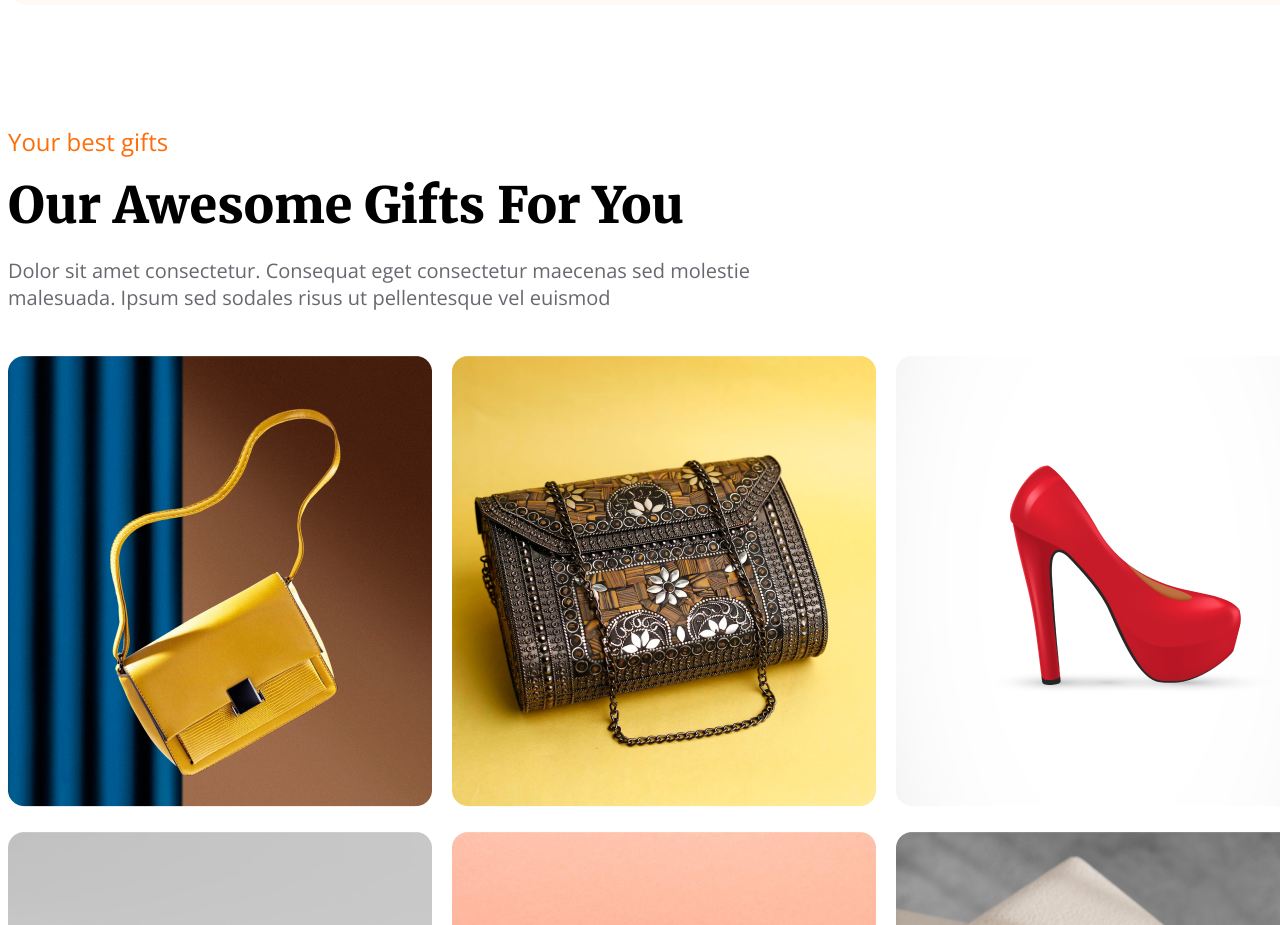
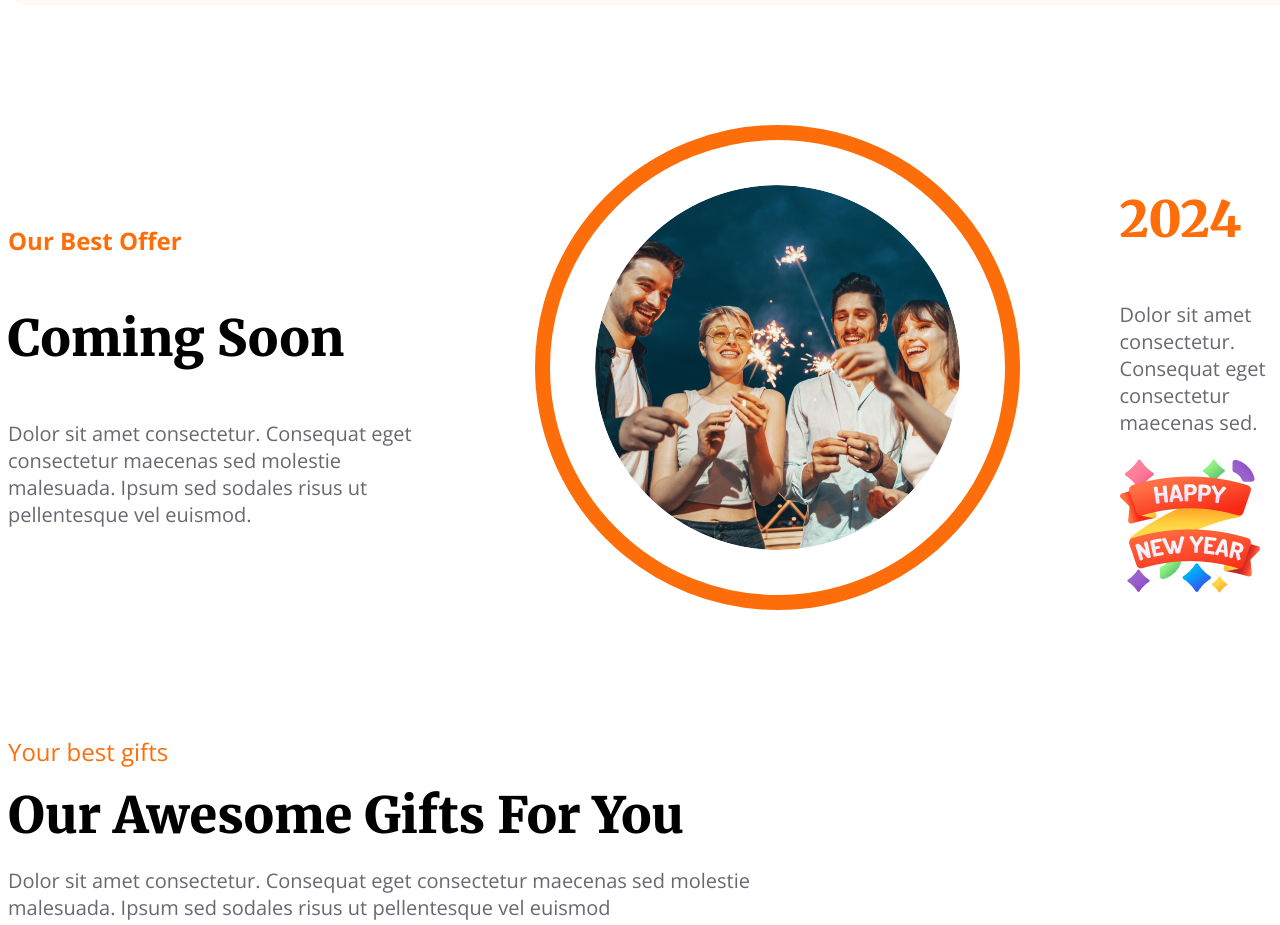
Before and after one commit to suvon4d/B9A-Assignment, a plain HTML site: page index.html in a window 1280 px wide. Shown: the part 3000-3925 px from the top of the page. Drawn offline with nearby package versions, Linux system fonts and the light colour scheme.

Commit message:
added optional section-1

```diff
--- a/index.html
+++ b/index.html
@@ -52,7 +52,24 @@
                 <button class="button-2">Join Now</button>
             </div>
         </div>
+        <!-- optional-section-->
+        <!-- optiol-seaction-1 -->
+            <div class="optiol-seaction-1">
+                <div class="optional-section-colom-1">
+                    <h4 class="op-colom-heading-1">Our Best Offer</h4>
+                    <h3 class="op-colom-title-1">Coming Soon</h3>
+                    <p class="op-colom-description-1">Dolor sit amet consectetur. Consequat eget consectetur maecenas sed molestie malesuada. Ipsum sed sodales risus ut pellentesque vel euismod. </p>
+                </div>
+                <div class="optional-section-colom-2">
+                    <img src="images/Ellipse 1.png" alt="" class="op-colom-image-1">
+                </div>
+                <div class="optional-section-colom-3">
+                    <h3 class="op-colom-heading-2">2024</h3>
+                    <p class="op-colom-description-2">Dolor sit amet consectetur. Consequat eget consectetur maecenas sed.</p>
+                    <img src="images/Group 96.png" alt="" class="op-colom-image-2">
 
+                </div>
+            </div>
         <!-- gift-setio -->
 
         <div class="gift-section">
--- a/style/style.css
+++ b/style/style.css
@@ -134,6 +134,51 @@ padding: 140px 345px;
     font-weight: 700;
     color: white;
     padding: 16px 32px;
+}
+/* optional-section */
+/* optiol-seaction-1 */
+.optiol-seaction-1{
+    margin: 120px auto;
+    width: 1320px;
+    display: flex;
+    align-items: center;
+    gap: 100px;
+    background-color: white;
+}
+.op-colom-heading-1{
+    color: #FD6E0A;
+    font-size: 24px;
+    font-weight: 700;
+    font-family:Open Sans;
+}
+.op-colom-title-1{
+    color: rgb(0, 0, 0);
+    font-size: 50px;
+    font-weight: 900;
+    font-family: Merriweather;
+}
+.op-colom-description-1{
+    color: rgba(7, 2, 17, 0.60);
+    font-size: 20px;
+    font-weight: 400;
+    font-family: Open Sans;
+}
+.op-colom-heading-2{
+    color: #FD6E0A;
+    font-size: 50px;
+    font-weight: 900;
+    font-family: Merriweather;
+}
+.op-colom-description-2{
+    color: rgba(7, 2, 17, 0.60);
+    font-size: 20px;
+    font-weight: 400;
+    font-family: Open Sans;
+}
+.op-colom-image-1{
+    border: 15px solid #FD6E0A;
+    border-radius: 50%;
+    padding: 45px;
 }
 /* gift-section related stylw */
 .gift-section{
```
